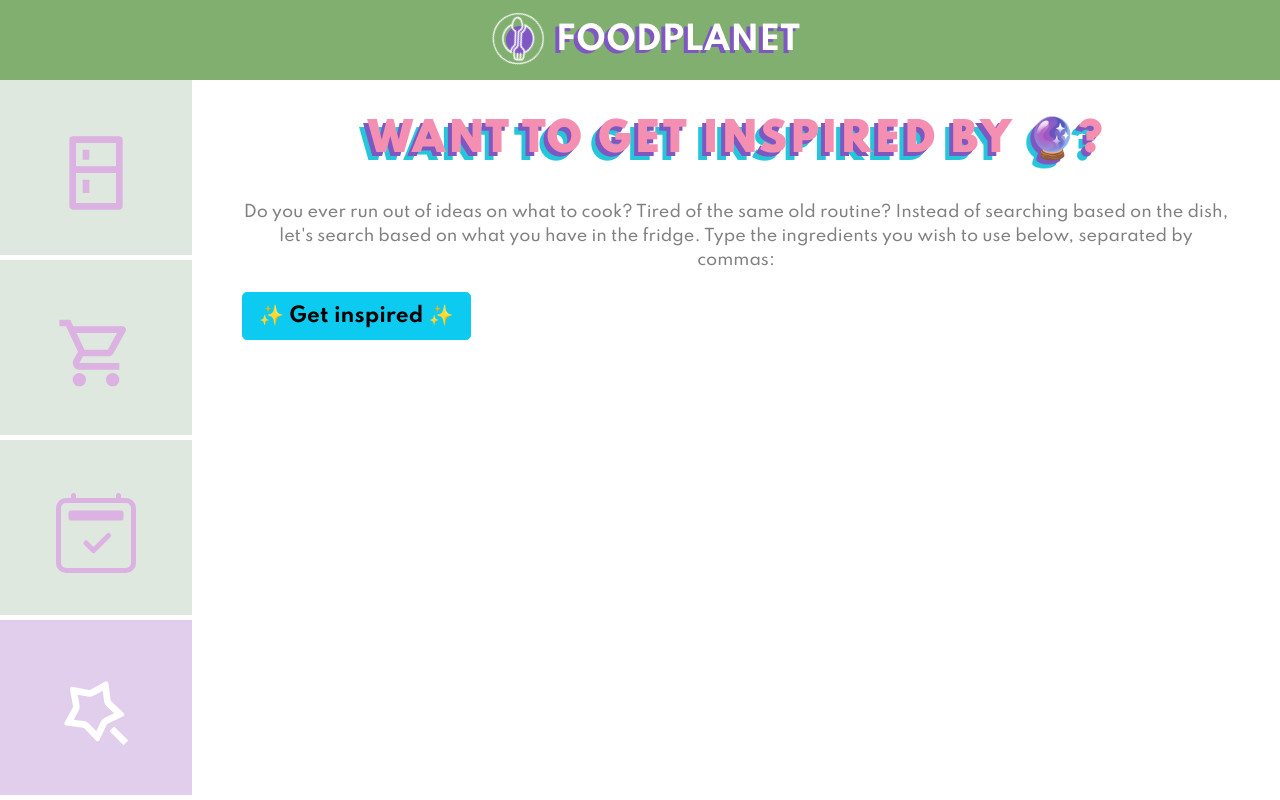
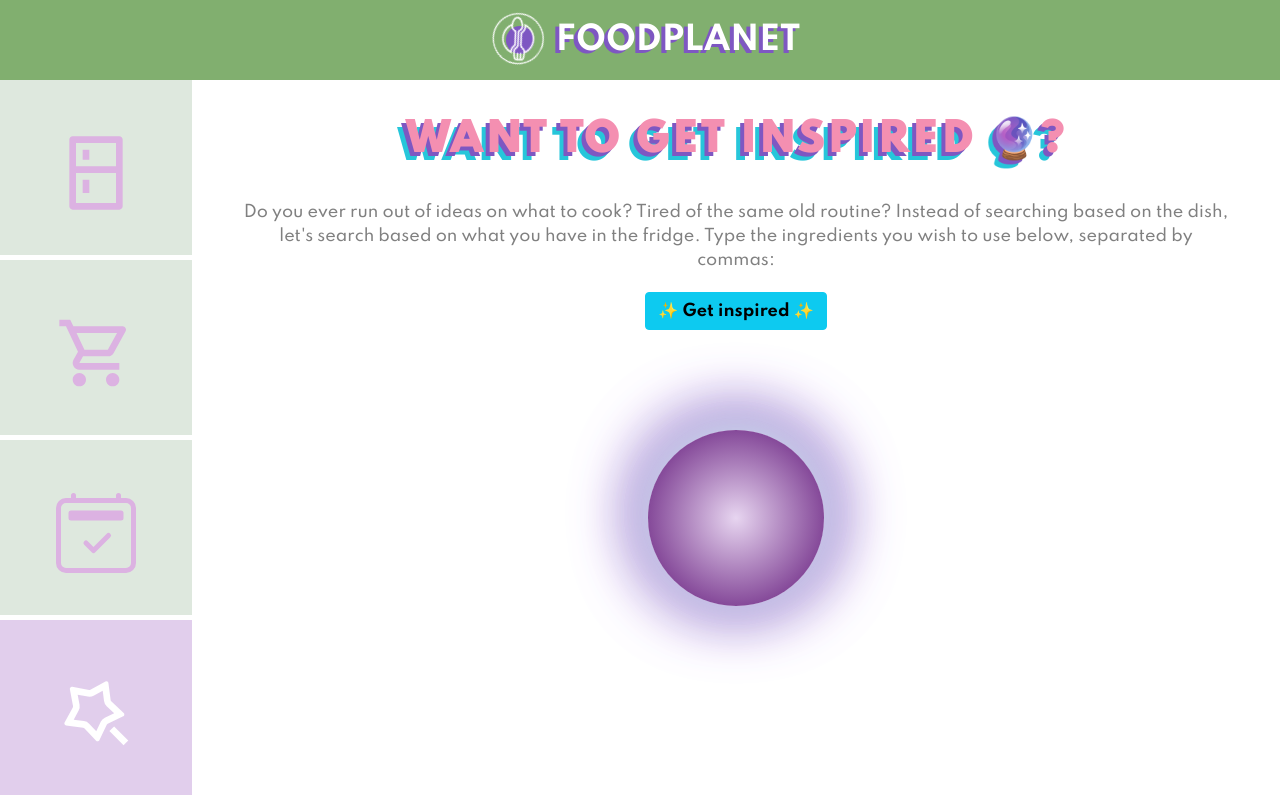
Before and after one commit to yejiweji/food_planet, a React (Create React App) app: page / in a window 1280 px wide. Both pictures are taken after a click on the element 96 px from the left and 710 px from the top of the page. Built offline with nearby package versions, Linux system fonts and the light colour scheme.

Commit message:
add loading globe

```diff
--- a/src/Calendar.js
+++ b/src/Calendar.js
@@ -1,8 +1,5 @@
 
 import React, { PureComponent } from "react";
-import Button from 'react-bootstrap/Button';
-import FormControl from 'react-bootstrap/FormControl';
-import InputGroup from 'react-bootstrap/InputGroup';
 import "./Calendar.css";
 
 export default class Calendar extends PureComponent {
--- a/src/Fridge.css
+++ b/src/Fridge.css
@@ -1,3 +1,7 @@
 .mb-3 {
   margin: auto;
 }
+
+.btn {
+  font-weight: 700 !important;
+}
--- a/src/Fridge.js
+++ b/src/Fridge.js
@@ -20,7 +20,7 @@ export default class Fridge extends PureComponent {
             aria-describedby="basic-addon2"
           />
           <Button
-            variant="outline-info"
+            variant="info"
             id="button-addon2"
             // onClick={!isLoading ? handleClick : null}
           >
--- a/src/Grocery.js
+++ b/src/Grocery.js
@@ -1,8 +1,5 @@
 
 import React, { PureComponent } from "react";
-import Button from 'react-bootstrap/Button';
-import FormControl from 'react-bootstrap/FormControl';
-import InputGroup from 'react-bootstrap/InputGroup';
 import "./Grocery.css";
 
 export default class Grocery extends PureComponent {
@@ -14,21 +11,6 @@ export default class Grocery extends PureComponent {
           Instead of keeping a list in your 🧠, let's plan what to eat in advance.
           Use the calendar below to add what you'll be eating at each meal:
         </div>
-        <InputGroup className="mb-3">
-          <FormControl
-            placeholder="Type your ingredients"
-            aria-label="Type your ingredients"
-            aria-describedby="basic-addon2"
-          />
-          <Button
-            variant="outline-info"
-            id="button-addon2"
-            // onClick={!isLoading ? handleClick : null}
-          >
-            {/* {isLoading ? 'Loading…' : 'Go find'} */}
-            Go find
-          </Button>
-        </InputGroup>
       </div>
     );
   }
--- /dev/null
+++ b/src/LoadingGlobe.css
@@ -0,0 +1,29 @@
+.loading_crystal {
+  font-size: 20vmin;
+}
+
+.crystal {
+  background: radial-gradient(circle, rgb(231, 213, 240) 0%, rgb(92, 15, 117) 100%);
+  border-radius: 50%;
+  height: 22vh;
+  width: 22vh;
+  box-shadow: 0 0 10px #9b94a8;
+  animation: glow 3s ease-in-out infinite alternate;
+  margin: 100px auto;
+}
+
+@keyframes glow {
+  from {
+    box-shadow: 0 -10px 30px #6bd6e2,
+    0 -5px 25px #a27dc6,
+    0 -5px 30px #ac87d1,
+    0 -5px 35px #6bd6e2;
+    background: radial-gradient(circle, rgb(246, 234, 252) 0%, rgb(78, 211, 235) 100%);
+  }
+  to {
+    box-shadow: 0 -5px 50px #d4f1f4,
+    0 -5px 60px #ac87d1,
+    0 -5px 70px #a27dc6,
+    0 -5px 80px #ab85e7;
+  }
+}
--- /dev/null
+++ b/src/LoadingGlobe.js
@@ -0,0 +1,13 @@
+
+import React, { PureComponent } from "react";
+import "./LoadingGlobe.css";
+
+export default class LoadingGlobe extends PureComponent {
+  render() {
+    return (
+      <div className="loading_globe">
+        <div class="crystal"></div>
+      </div>
+    );
+  }
+}
--- a/src/NavBar.js
+++ b/src/NavBar.js
@@ -32,7 +32,7 @@ export default class NavBar extends PureComponent {
         title = "What's planned for the week? 🗓";
         break;
       case "random":
-        title = "Want to get inspired by 🔮?";
+        title = "Want to get inspired 🔮?";
         break;
       default:
         title = "";
--- a/src/Random.css
+++ b/src/Random.css
@@ -1,3 +1,7 @@
+.random_container {
+  text-align: center;
+}
+
 .random_container button {
   font-weight: 700;
 }
--- a/src/Random.js
+++ b/src/Random.js
@@ -1,8 +1,7 @@
 
 import React, { PureComponent } from "react";
 import Button from 'react-bootstrap/Button';
-import FormControl from 'react-bootstrap/FormControl';
-import InputGroup from 'react-bootstrap/InputGroup';
+import LoadingGlobe from "./LoadingGlobe";
 import "./Random.css";
 
 export default class Random extends PureComponent {
@@ -17,12 +16,12 @@ export default class Random extends PureComponent {
         <Button
           variant="info"
           id="button-addon2"
-          size="lg"
           // onClick={!isLoading ? handleClick : null}
         >
           {/* {isLoading ? 'Loading…' : 'Get inspired'} */}
           ✨ Get inspired ✨
         </Button>
+        <LoadingGlobe />
       </div>
     );
   }
```
